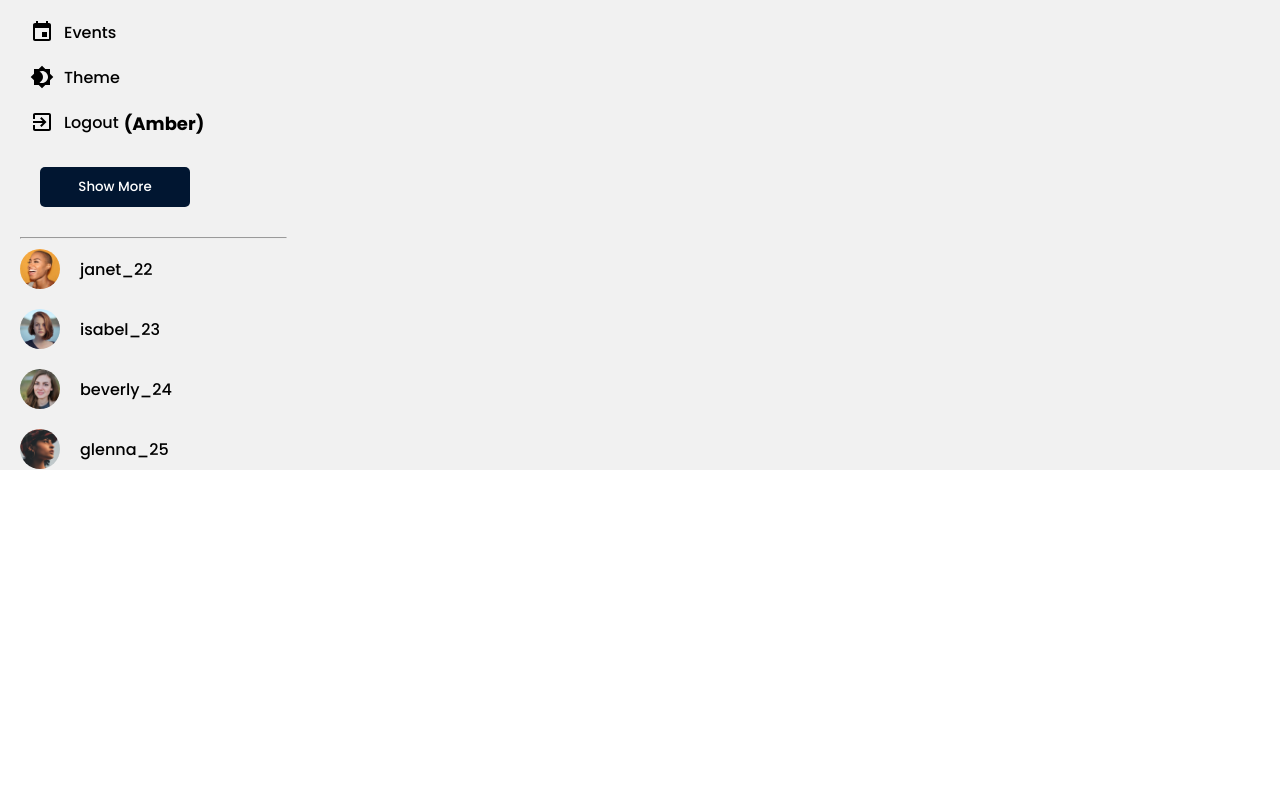
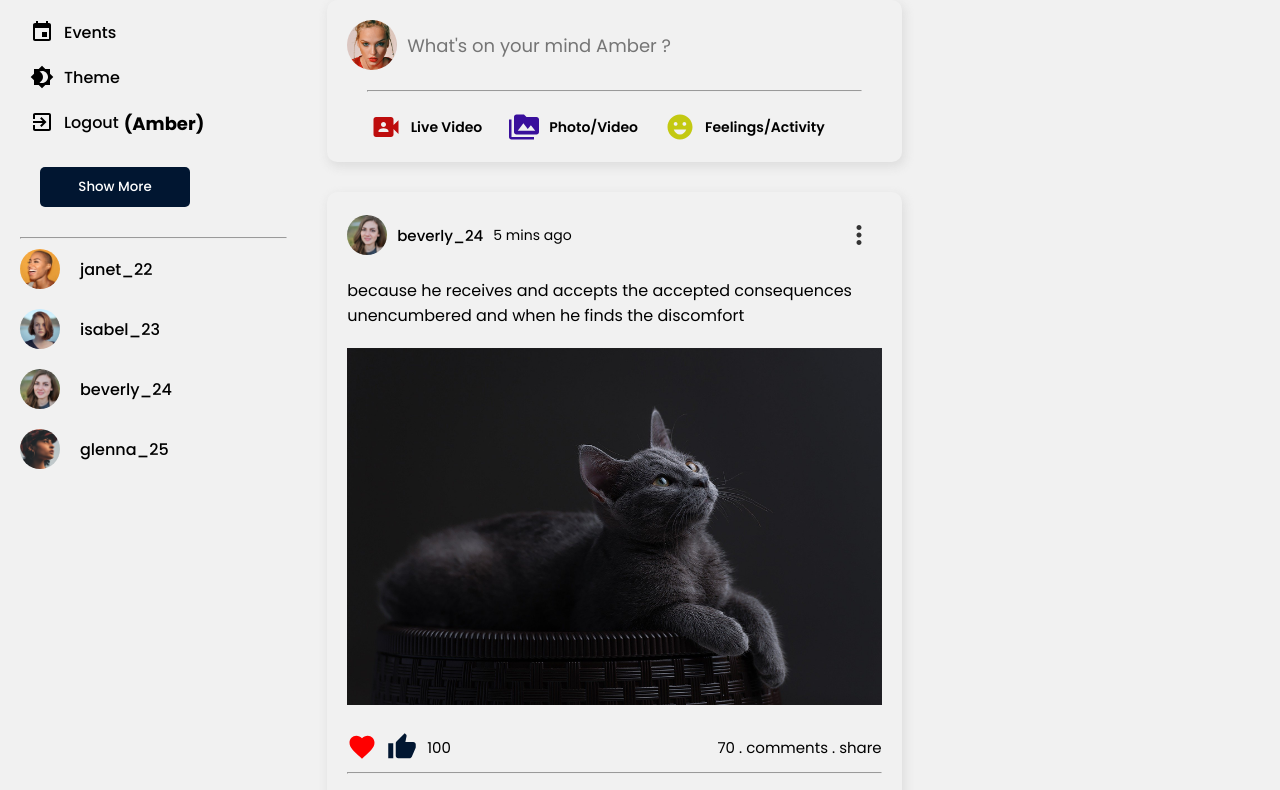
Before and after one commit to anurajkumar23/Chatbook, a React (Create React App) app: page / in a window 1280 px wide. Shown: the part 330-1120 px from the top of the page. Before the commit the page ends 800 px from the top, so only its background shows below. Built offline with nearby package versions, Linux system fonts and the light colour scheme.

Commit message:
feed second Post

```diff
--- a/src/components/feed/Feed.jsx
+++ b/src/components/feed/Feed.jsx
@@ -1,4 +1,7 @@
 import React from 'react'
+import { Posts } from '../../data'
+import Post from '../post/Post'
+import Share from '../share/Share'
 import Stories from '../stories/Stories'
 import "./feed.scss"
 const Feed = () => {
@@ -6,6 +9,11 @@ const Feed = () => {
     <div className='feed'>
       <div className="feddWrapper">
         <Stories/>
+        <Share/>
+        {Posts.map((p) => (
+         <Post key={p.id}post={p}/>
+        ))}
+
       </div>
     </div>
   )
--- a/src/components/navbar/navbar.scss
+++ b/src/components/navbar/navbar.scss
@@ -6,7 +6,7 @@
     align-items: center;
     position: sticky;
     top: 0;
-
+   z-index: 999;
 
       .navbarLeft{
         flex: 3;
--- /dev/null
+++ b/src/components/post/Post.jsx
@@ -0,0 +1,67 @@
+import { ChatBubbleOutline, Favorite, MoreVert, ShareOutlined, ThumbUp, ThumbUpAltOutlined } from "@mui/icons-material";
+import { IconButton } from "@mui/material";
+import React from "react";
+import { Users } from "../../data";
+import "./post.scss";
+
+const Post = ({ post }) => {
+  console.log(post);
+  return (
+    <div className="post">
+      <div className="postWrapper">
+        <div className="postTop">
+          <div className="postTopLeft">
+            <img
+              src={Users.filter((u) => u.id === post.userId)[0].profilePicture}
+              alt=""
+              className="postProfileImg"
+            />
+            <span className="postUsername">
+              {Users.filter((u) => u.id === post.userId)[0].username}
+            </span>
+            <span className="postDate">{post.date}</span>
+          </div>
+          <div className="postTopRight">
+            <IconButton>
+              <MoreVert className="postVertButton" />
+            </IconButton>
+          </div>
+        </div>
+        <div className="postCenter">
+          <span className="postText">{post.body}</span>
+          <img src={post.photo} alt="" className="postImg" />
+        </div>
+        <div className="postButtom">
+          <div className="postBottomLeft">
+            <Favorite className="bottomLeftIcon" style={{ color: "red" }} />
+            <ThumbUp className="bottomLeftIcon" style={{ color: "#011631" }} />
+            <span className="postLikeCounter">{post.like}</span>
+          </div>
+          <div className="postBottomRight">
+            <span className="postCommentText">
+              {post.comment} . comments . share
+            </span>
+          </div>
+        </div>
+
+        <hr className="footerHr" />
+        <div className="postBottomFooter">
+            <div className="postBottomFooterItem">
+                <ThumbUpAltOutlined className="footerIcon"/>
+                <span className="footerText">Like</span>
+            </div>
+            <div className="postBottomFooterItem">
+                <ChatBubbleOutline className="footerIcon"/>
+                <span className="footerText">Comment</span>
+            </div>
+            <div className="postBottomFooterItem">
+                <ShareOutlined className="footerIcon"/>
+                <span className="footerText">Share</span>
+            </div>
+        </div>
+      </div>
+    </div>
+  );
+};
+
+export default Post;
--- /dev/null
+++ b/src/components/post/post.scss
@@ -0,0 +1,119 @@
+.post{
+    width: 100%;
+    margin: 30px 0;
+    border-radius: 10px;
+    -webkit-box-shadow: 2px 4px 10px 1px rgba(0, 0, 0, 0.47);
+    box-shadow: 2px 4px 10px 1px rgba(201, 201, 201, 0.47);
+
+    .postWrapper{
+        padding: 20px;
+
+        .postTop{
+            display: flex;
+            align-items: center;
+            justify-content: space-between;
+
+            .postTopLeft{
+                display: flex;
+                align-items: center;
+
+                .postProfileImg{
+                  width: 40px;
+                  height: 40px;
+                  border-radius: 50%;
+                  object-fit: cover;
+                  cursor: pointer;
+                }
+
+                .postUsername{
+                    font-size: 15px;
+                    font-weight: 500;
+                    margin: 0 10px;
+                    cursor: pointer;
+                }
+
+                .postDate{
+                    font-size: 14px;
+
+                }
+            }
+
+            .postTopRight{
+
+                .postVertButton{
+                    font-size: 30px;
+                    color: #333;
+                    cursor: pointer;
+
+                }
+            }
+        }
+
+        .postCenter{
+         margin: 20px 0;
+
+         .postImg{
+            width: 100%;
+            max-height: 500px;
+            object-fit: contain;
+            margin-top: 20px;
+            cursor: pointer;
+         }
+        }
+
+        .postButtom{
+            display: flex;
+            align-items: center;
+            justify-content: space-between;
+
+            .postBottomLeft{
+             display: flex;
+             align-items: center;
+             gap: 10px;
+
+             .bottomLeftIcon{
+                font-size: 30px;
+                cursor: pointer;
+             }
+
+             .postLikeCounter{
+                font-size: 15px;
+              }
+            }
+
+            .postBottomRight{
+
+                .postCommentText{
+                    font-size: 15px;
+                    cursor: pointer;
+                }
+            }
+        }
+        .footerHr{
+            margin: 10px 0;
+        }
+
+        .postBottomFooter{
+            display: flex;
+            align-items: center;
+            justify-content: space-between;
+
+            .postBottomFooterItem{
+                display: flex;
+                align-items: center;
+                padding: 7px;
+                cursor: pointer;
+
+                .footerIcon{
+                    color: #333;
+                    font-size: 30px;
+                    margin-right: 10px;
+                }
+
+                .footerText{
+                 font-weight: 500;
+                }
+            }
+        }
+    }
+}
--- /dev/null
+++ b/src/components/share/Share.jsx
@@ -0,0 +1,35 @@
+import { EmojiEmotions, PermMedia, VideoCameraFront } from '@mui/icons-material'
+import React from 'react'
+import "./share.scss"
+
+const Share = () => {
+  return (
+    <div className='share'>
+      <div className="shareWrapper">
+        <div className="shareTop">
+            <img src="assets/person/user.jpg" alt="" className="shareProfileImg" />
+            <input type="text" placeholder="What's on your mind Amber ?" className='shareInput'/>
+        </div>
+        <hr className="shareHr" />
+        <div className="shareBottom">
+           <div className="shareOptions">
+           <div className="shareOption">
+            <VideoCameraFront className='shareIcon' style={{color:"#bb0000f2"}}/>
+            <span className="shareOptionText">Live Video</span>
+           </div>
+           <div className="shareOption">
+            <PermMedia className='shareIcon' style={{color:"#2e0196f1"}}/>
+            <span className="shareOptionText">Photo/Video</span>
+           </div>
+           <div className="shareOption">
+            <EmojiEmotions className='shareIcon' style={{color:"#bfc600ec"}}/>
+            <span className="shareOptionText">Feelings/Activity</span>
+           </div>
+           </div>
+        </div>
+      </div>
+    </div>
+  )
+}
+
+export default Share
--- /dev/null
+++ b/src/components/share/share.scss
@@ -0,0 +1,74 @@
+.share{
+    width: 100%;
+    height: 170%;
+    border-radius: 10px;
+    -webkit-box-shadow: 2px 4px 10px 1px rgba(0, 0, 0, 0.47);
+    box-shadow: 2px 4px 10px 1px rgba(201, 201, 201, 0.47);
+
+    .shareWrapper{
+        padding: 20px;
+        display: flex;
+        flex-direction: column;
+        justify-content: center;
+
+        .shareTop{
+           display: flex;
+           align-items: center;
+
+           .shareProfileImg{
+            width: 50px;
+            height: 50px;
+            border-radius: 50%;
+            margin-right: 10px;
+            object-fit: cover;
+           }
+
+           .shareInput{
+             border: none;
+             background-color: transparent;
+             font-size: 18px;
+             width: 80%;
+
+             &:focus{
+                outline: none;
+             }
+
+           }
+
+        }
+        .shareHr{
+            margin: 20px;
+        }
+
+        .shareBottom{
+            display: flex;
+            align-items: center;
+            justify-content: space-between;
+
+            .shareOptions{
+                display: flex;
+                align-items: center;
+                margin-left: 20px;
+                justify-content: space-around;
+                width: 90%;
+
+                .shareOption{
+                    display: flex;
+                    align-items: center;
+                    margin-right: 20px;
+                    cursor: pointer;
+
+                    .shareIcon{
+                        font-size: 30px ;
+                        margin-right: 10px;
+                    }
+
+                    .shareOptionText{
+                        font-size: 14px;
+                        font-weight: 600;
+                    }
+                }
+            }
+        }
+    }
+}
```
